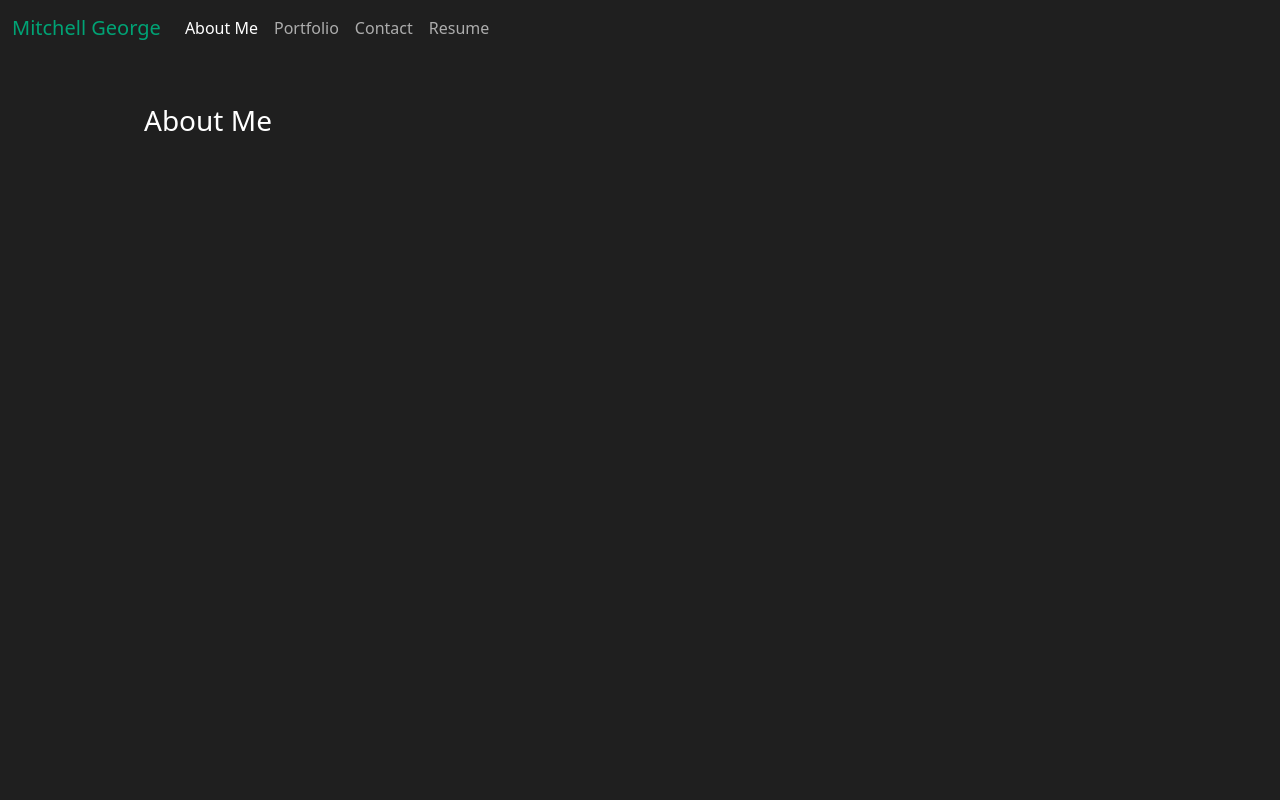
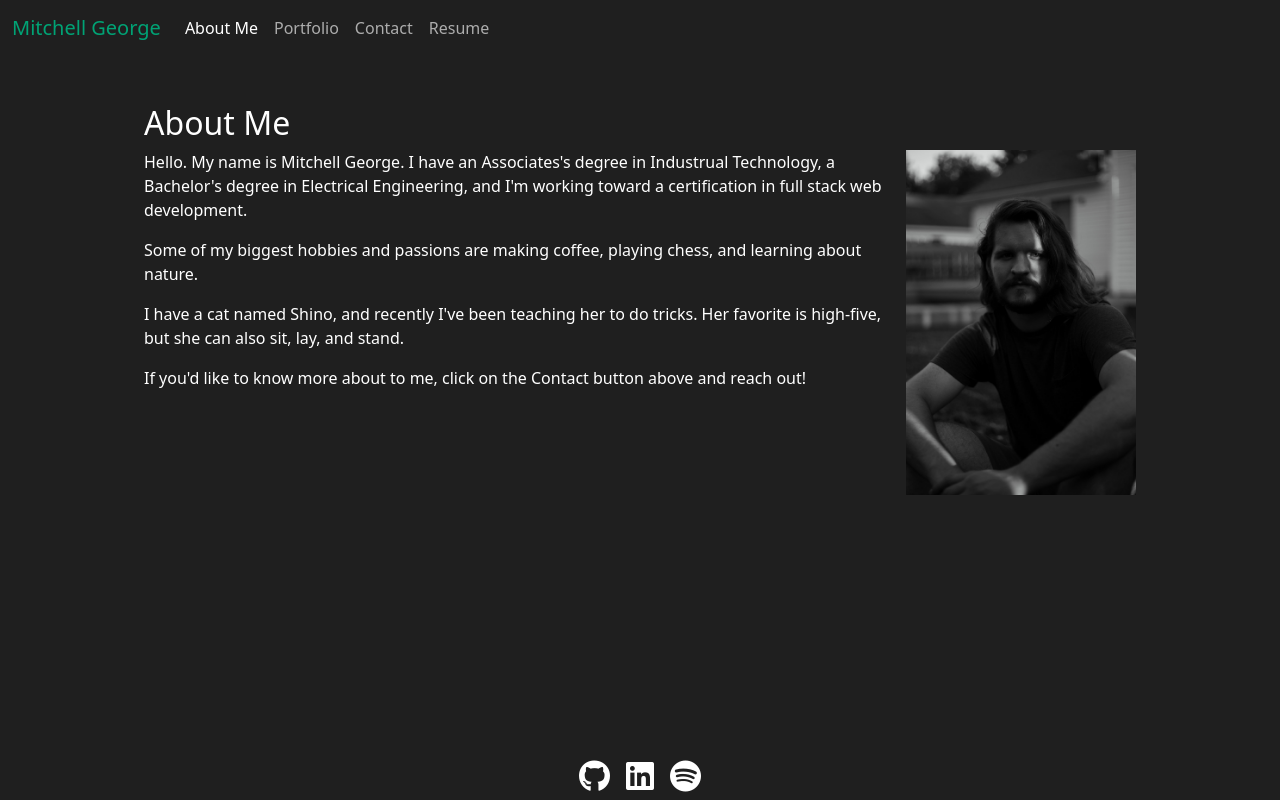
Before and after one commit to mitchgeorge8/portfolio, a React (Create React App) app: page / in a window 1280 px wide. Built offline with nearby package versions, Linux system fonts and the light colour scheme.

Commit message:
Added About section and footer

```diff
--- a/public/index.html
+++ b/public/index.html
@@ -29,6 +29,6 @@
     <title>Mitchell George</title>
   </head>
   <body>
-    <div id="root"></div>
+    <div id="root" class="d-flex flex-column min-vh-100"></div>
   </body>
 </html>
--- a/src/App.js
+++ b/src/App.js
@@ -4,6 +4,7 @@ import About from "./components/About";
 import Portfolio from "./components/Portfolio";
 import ContactForm from "./components/Contact";
 import Resume from "./components/Resume";
+import Footer from "./components/Footer";
 
 function App() {
   const [currentSelected, setCurrentSelected] = useState("about");
@@ -25,6 +26,7 @@ function App() {
           <Resume></Resume>
         )}
       </main>
+      <Footer></Footer>
     </>
   );
 }
--- a/src/components/About/index.js
+++ b/src/components/About/index.js
@@ -2,9 +2,39 @@ import React from "react";
 
 function About() {
   return (
-    <div>
-      <h3>About Me</h3>
-    </div>
+    <section>
+      <h2>About Me</h2>
+      <div className="row">
+        <div className="col-12 col-md-8 col-lg-9">
+          <p>
+            Hello. My name is Mitchell George. I have an Associates's degree in
+            Industrual Technology, a Bachelor's degree in Electrical
+            Engineering, and I'm working toward a certification in full stack
+            web development.
+          </p>
+          <p>
+            Some of my biggest hobbies and passions are making coffee, playing
+            chess, and learning about nature.
+          </p>
+          <p>
+            I have a cat named Shino, and recently I've been teaching her to do
+            tricks. Her favorite is high-five, but she can also sit, lay, and
+            stand.
+          </p>
+          <p>
+            If you'd like to know more about to me, click on the Contact button
+            above and reach out!
+          </p>
+        </div>
+        <div className="col-12 col-md-4 col-lg-3">
+          <img
+            src={require("../../assets/images/mitchell-george.jpg")}
+            alt="Mitchell George"
+            className="img-fluid"
+          ></img>
+        </div>
+      </div>
+    </section>
   );
 }
 
--- a/src/components/Footer/index.js
+++ b/src/components/Footer/index.js
@@ -0,0 +1,25 @@
+import React from "react";
+
+function Footer() {
+  return (
+    <footer className="mt-auto text-center fs-2">
+      <a href="https://github.com/mitchgeorge8" className="mx-2 text-reset">
+        <i className="fa-brands fa-github"></i>
+      </a>
+      <a
+        href="https://www.linkedin.com/in/mitchell-g-george/"
+        className="mx-2 text-reset"
+      >
+        <i className="fa-brands fa-linkedin"></i>
+      </a>
+      <a
+        href="https://open.spotify.com/user/mitchgeorge8"
+        className="mx-2 text-reset"
+      >
+        <i className="fa-brands fa-spotify"></i>
+      </a>
+    </footer>
+  );
+}
+
+export default Footer;
--- a/src/components/Portfolio/index.js
+++ b/src/components/Portfolio/index.js
@@ -2,9 +2,9 @@ import React from "react";
 
 function Portfolio() {
   return (
-    <div>
-      <h3>Portfolio</h3>
-    </div>
+    <section>
+      <h2>Portfolio</h2>
+    </section>
   );
 }
 
--- a/src/components/Resume/index.js
+++ b/src/components/Resume/index.js
@@ -2,9 +2,9 @@ import React from "react";
 
 function Portfolio() {
   return (
-    <div>
-      <h3>Resume</h3>
-    </div>
+    <section>
+      <h2>Resume</h2>
+    </section>
   );
 }
 
--- a/src/index.css
+++ b/src/index.css
@@ -18,8 +18,8 @@ body {
 }
 
 main {
+  width: 90%;
   margin: 0 auto;
-  max-width: 90%;
   padding: 3rem 5rem;
 }
 
```
Also changed, not shown: src/assets/images/mitchell-george.jpg (added).
